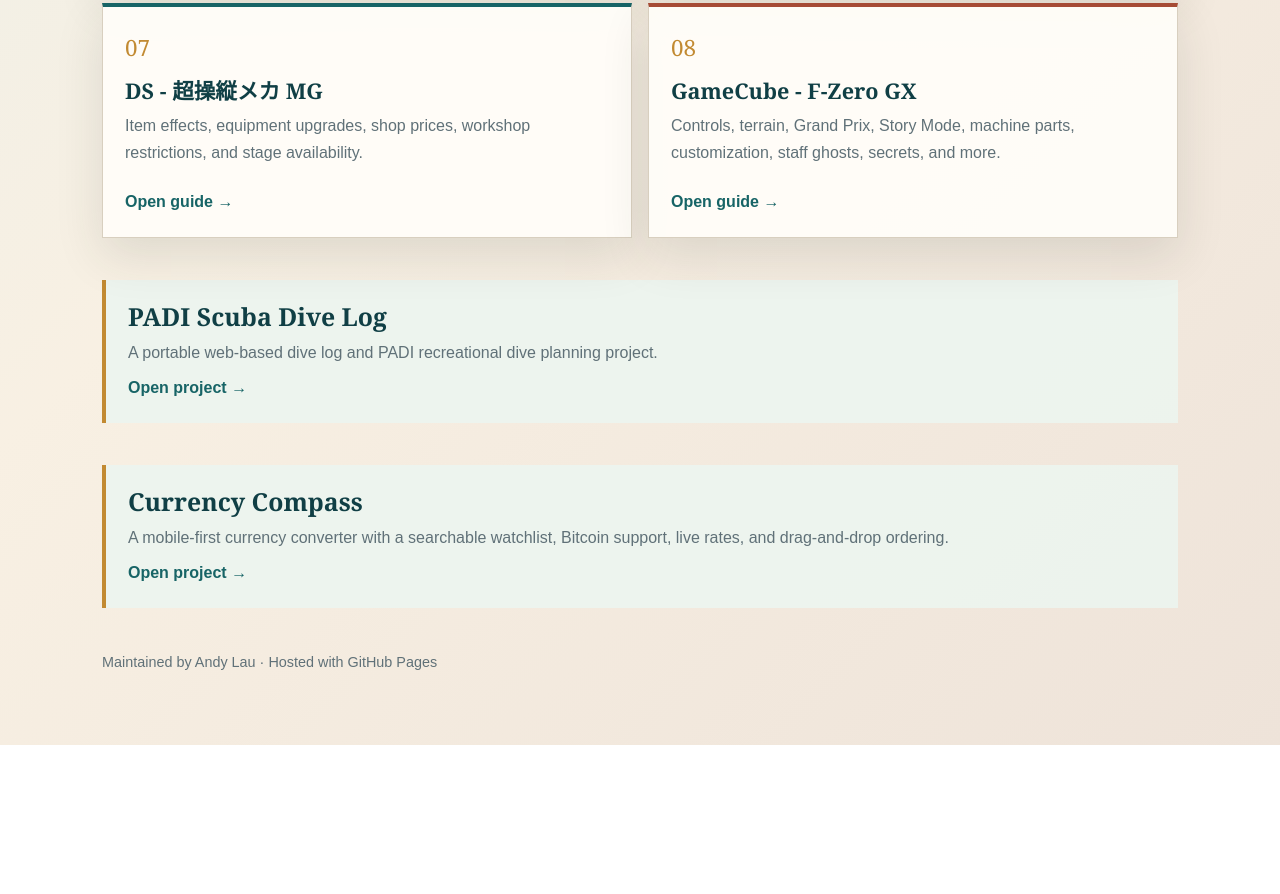
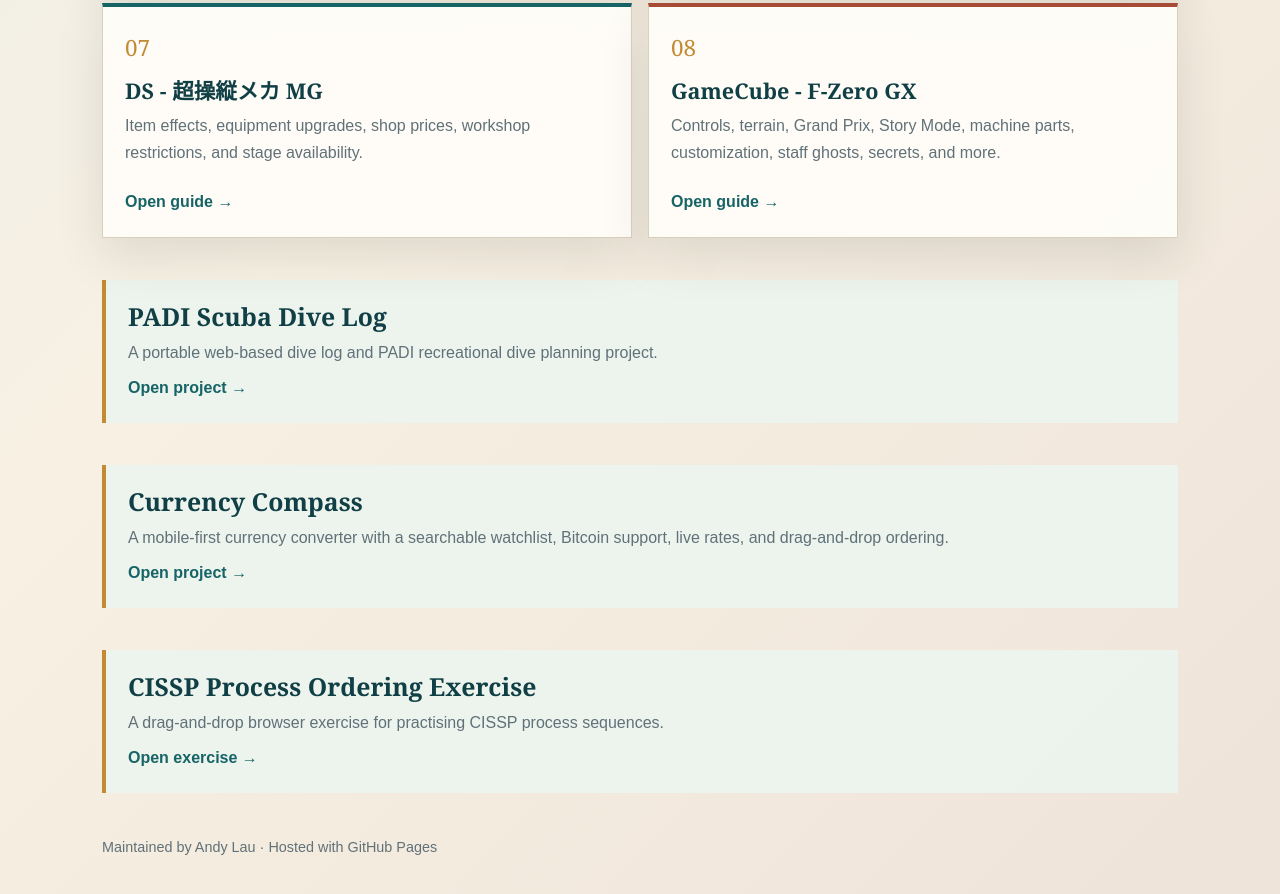
Before and after one commit to ylau674/ylau674.github.io, a plain HTML site: page index.html in a window 1280 px wide. Shown: the part 1269-2163 px from the top of the page. Before the commit the page ends 2014 px from the top, so only its background shows below. Drawn offline with Linux system fonts and the light colour scheme.

Commit message:
Link CISSP process ordering exercise

```diff
--- a/index.html
+++ b/index.html
@@ -131,6 +131,12 @@
         <p>A mobile-first currency converter with a searchable watchlist, Bitcoin support, live rates, and drag-and-drop ordering.</p>
         <a href="https://ylau674.github.io/currency-compass/">Open project &rarr;</a>
       </section>
+
+      <section class="project" aria-labelledby="cissp-exercises-title">
+        <h2 id="cissp-exercises-title">CISSP Process Ordering Exercise</h2>
+        <p>A drag-and-drop browser exercise for practising CISSP process sequences.</p>
+        <a href="https://ylau674.github.io/cissp-exercises/">Open exercise &rarr;</a>
+      </section>
     </main>
 
     <footer>Maintained by Andy Lau &middot; Hosted with GitHub Pages</footer>
```
Also changed, not shown: 1 other file.
